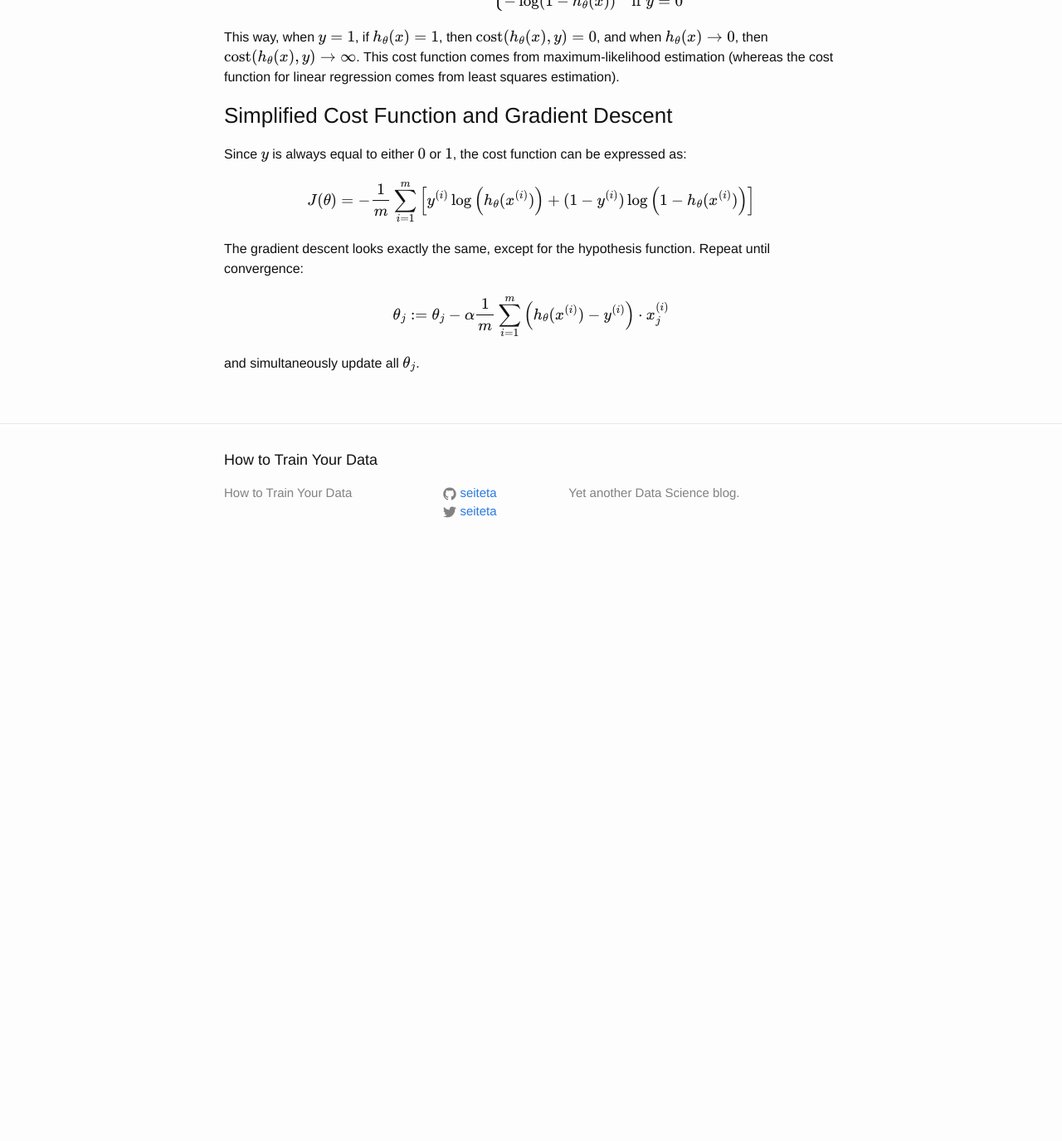
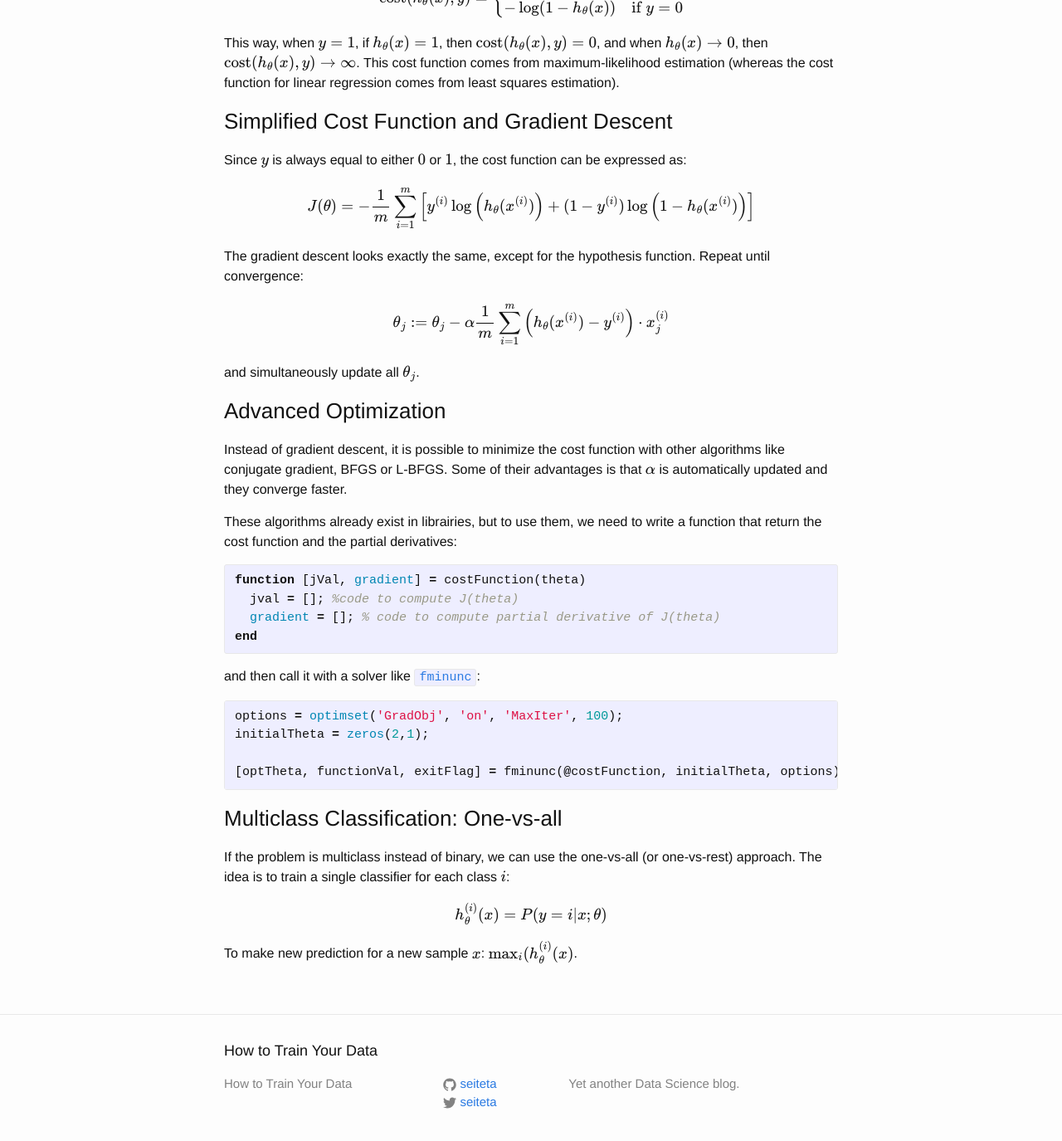
Before and after one commit to seiteta/seiteta.github.io_old, a Jekyll site: the page built from _posts/2014-12-04-machine-learning-notes.md, in a window 1280 px wide and 1400 px high, scrolled down 5653 px. Shown: the top 1375 px of the window at 83% size. Built offline with Jekyll 4.4.1, drawn with Linux system fonts in a browser that asks for light colours; formulas are drawn with MathJax 3; before the commit the page ends 6341 px from its top, so only the background shows below that; some of the changed text lies outside the part shown.

Commit message:
Update 2014-12-04-machine-learning-notes.md

```diff
--- a/_posts/2014-12-04-machine-learning-notes.md
+++ b/_posts/2014-12-04-machine-learning-notes.md
@@ -211,3 +211,31 @@ The gradient descent looks exactly the same, except for the hypothesis function.
 $$\theta_j := \theta_j - \alpha \dfrac{1}{m} \sum_{i=1}^{m} \left (h_\theta (x^{(i)}) - y^{(i)} \right)\cdot  x_j^{(i)}$$
 
 and simultaneously update all $$\theta_j$$.
+
+### Advanced Optimization
+Instead of gradient descent, it is possible to minimize the cost function with other algorithms like conjugate gradient, BFGS or L-BFGS. Some of their advantages is that $$\alpha$$ is automatically updated and they converge faster.
+
+These algorithms already exist in librairies, but to use them, we need to write a function that return the cost function and the partial derivatives:
+
+{% highlight matlab %}
+function [jVal, gradient] = costFunction(theta)
+  jval = []; %code to compute J(theta)
+  gradient = []; % code to compute partial derivative of J(theta)
+end
+{% endhighlight %}
+
+and then call it with a solver like [`fminunc`](http://fr.mathworks.com/help/optim/ug/fminunc.html):
+
+{% highlight matlab %}
+options = optimset('GradObj', 'on', 'MaxIter', 100);
+initialTheta = zeros(2,1);
+
+[optTheta, functionVal, exitFlag] = fminunc(@costFunction, initialTheta, options); %the @ is for Octave, not sure about MATLAB
+{% endhighlight %}
+
+### Multiclass Classification: One-vs-all
+If the problem is multiclass instead of binary, we can use the one-vs-all (or one-vs-rest) approach. The idea is to train a single classifier for each class $$i$$:
+
+$$h_\theta^{(i)}(x) = P(y = i | x ; \theta)$$
+
+To make new prediction for a new sample $$x$$: $$\max_i( h_\theta ^{(i)}(x) $$.
```
Also changed, not shown: other parts of _posts/2014-12-04-machine-learning-notes.md (+1 -1 lines).
